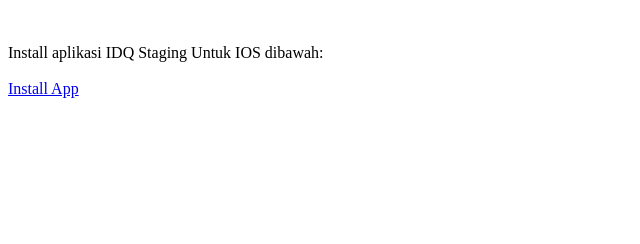
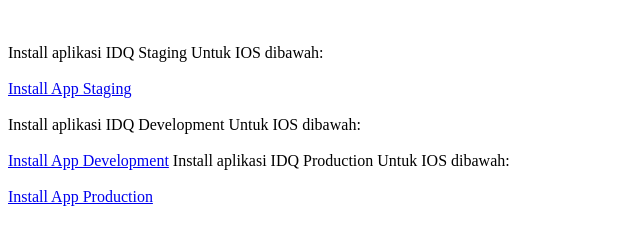
Before and after one commit to pujijds/puji.github.io, a plain HTML site: page index.html in a window 1280 px wide. Shown: the whole page, without its empty margins (0-640 px from the left). Drawn offline with Linux system fonts and the light colour scheme.

Commit message:
Update index.html
fix html

```diff
--- a/index.html
+++ b/index.html
@@ -2,7 +2,7 @@
 <html xmlns="http://www.w3.org/1999/xhtml">
 <head>
 <meta http-equiv="Content-Type" content="text/html; charset=UTF-8" />
-<title>ID-Q</title>
+<title>IDQ Staging , DEV and Prod</title>
 </head>
 
 <body>
@@ -11,6 +11,18 @@
 Install aplikasi IDQ Staging Untuk IOS dibawah:
 <br/>
 <br/>
-<a href="itms-services://?action=download-manifest&url=https://gitlab.molecool.id/puji.wahono/jds-idq-staging/raw/master/manifest.plist">Install App</a>
+<a href="itms-services://?action=download-manifest&url=https://gitlab.molecool.id/puji.wahono/jds-idq-staging/raw/master/manifest.plist">Install App Staging</a>
+ <br /><br />
+Install aplikasi IDQ Development Untuk IOS dibawah:
+<br/>
+<br/>
+<a href="itms-services://?action=download-manifest&url=https://gitlab.molecool.id/puji.wahono/jds-idq-staging/raw/master/manifest.plist">Install App Development</a>
+
+Install aplikasi IDQ Production Untuk IOS dibawah:
+<br/>
+<br/>
+<a href="itms-services://?action=download-manifest&url=https://gitlab.molecool.id/puji.wahono/jds-idq-staging/raw/master/manifest.plist">Install App Production</a>
+
+
 </body>
 </html>
```
